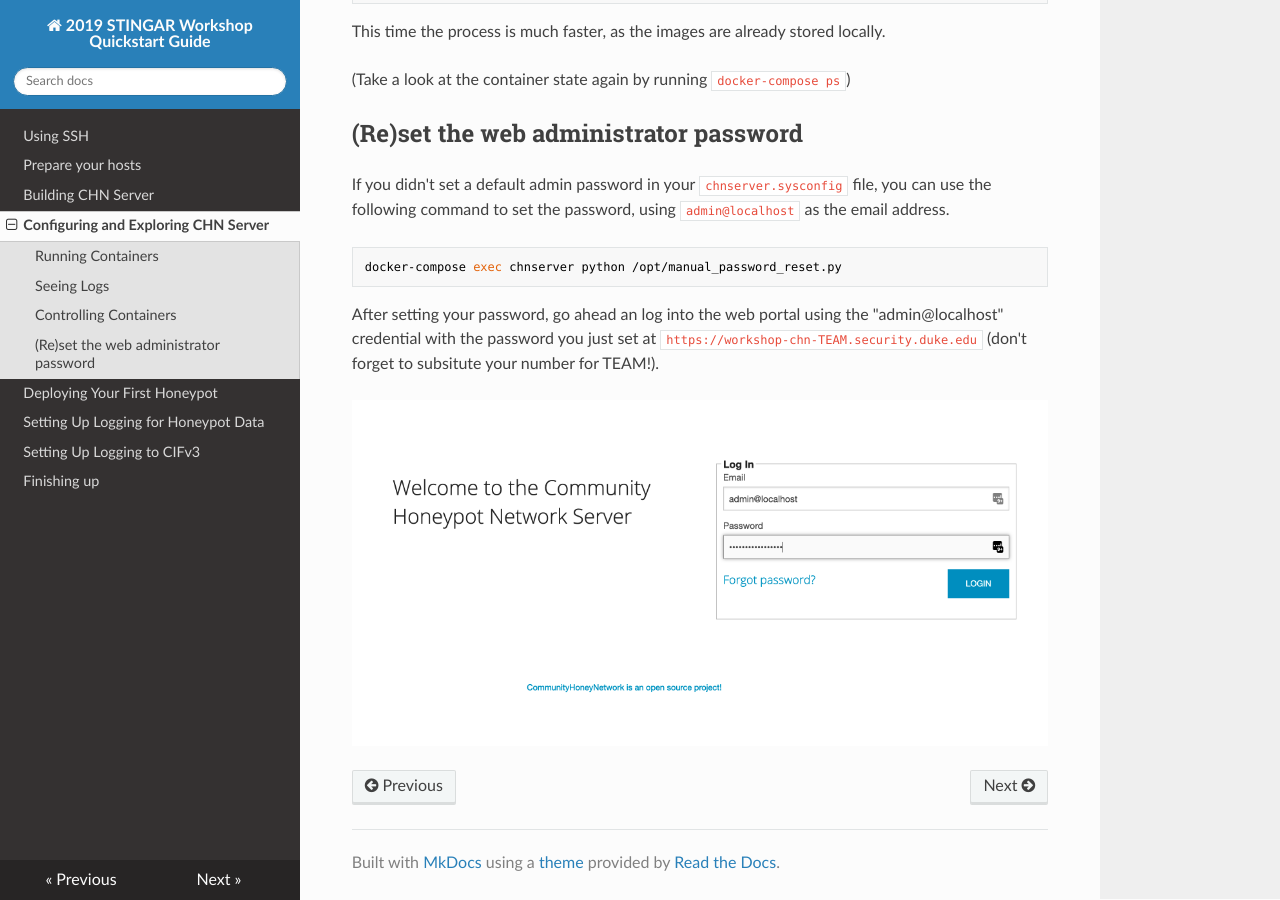
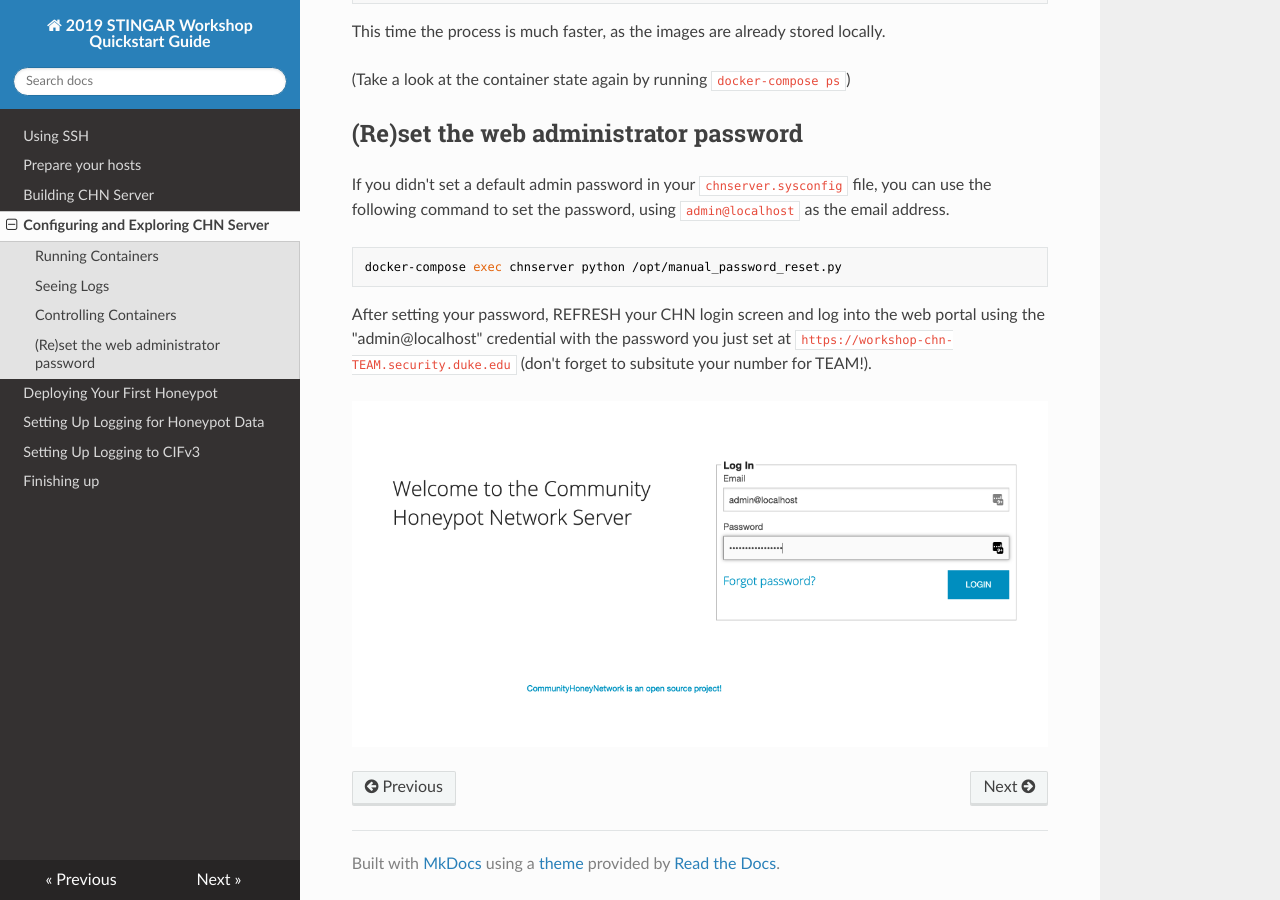
Before and after one commit to ckrez/it358-chn, an MkDocs documentation site: the page built from docs/configuring_chn.md, in a window 1280 px wide and 900 px high, scrolled down 1861 px. Built offline with MkDocs 1.6.1, drawn with Linux system fonts in a browser that asks for light colours; nearby versions of some CDN libraries; old or Windows-style settings are respelled for this version of MkDocs.

Commit message:
fresh is best
Signed-off-by: Jesse Bowling <jesse.bowling@duke.edu>

````diff
--- a/docs/configuring_chn.md
+++ b/docs/configuring_chn.md
@@ -94,9 +94,11 @@ set the password, using `admin@localhost` as the email address.
 docker-compose exec chnserver python /opt/manual_password_reset.py
 ```
 
-After setting your password, go ahead an log into the web portal using the "admin@localhost" credential with the
+After setting your password, REFRESH your CHN login screen and log into the web portal using the "admin@localhost" credential with the
 password you just set at `https://workshop-chn-TEAM.security.duke.edu` (don't forget to subsitute your number for
 TEAM!).
 
 
+
+
 ![Screenshot 1](img/chn_deploy_1.png)
````
